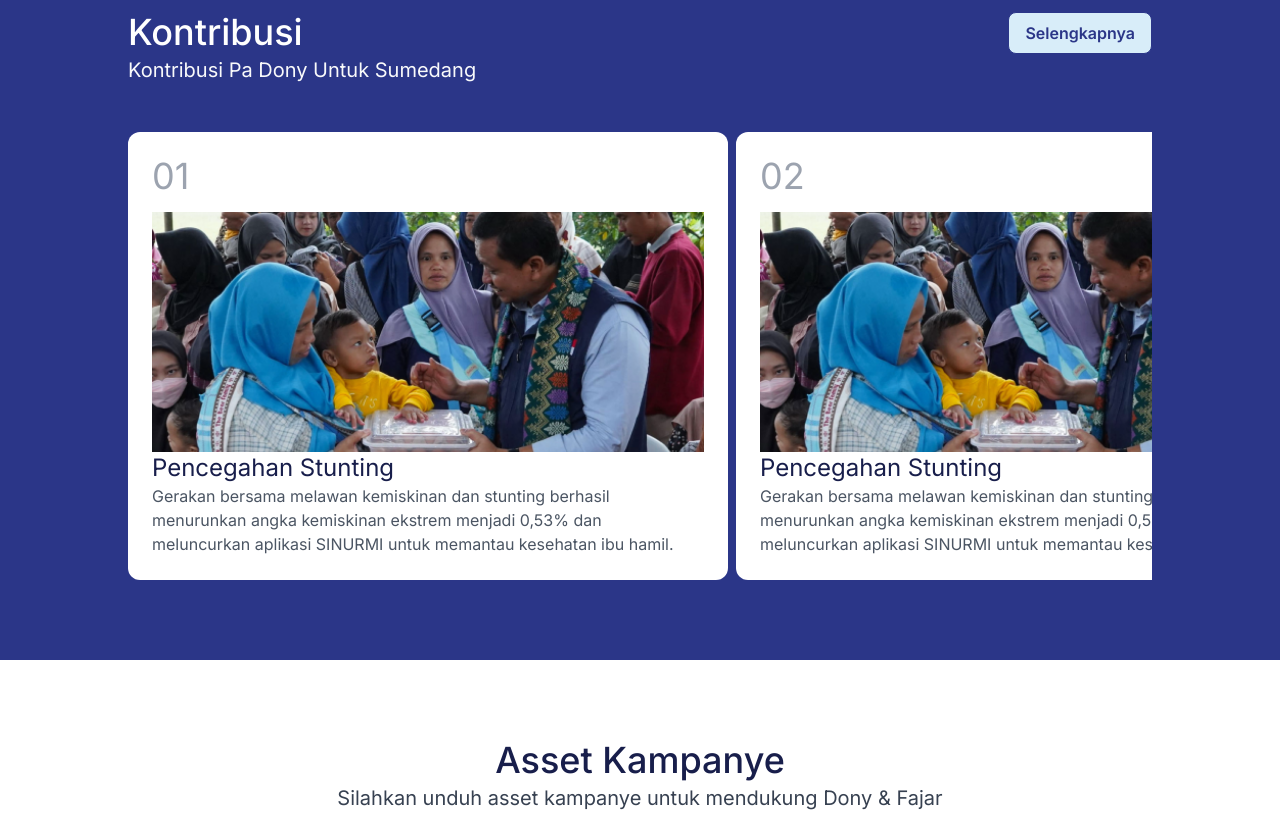
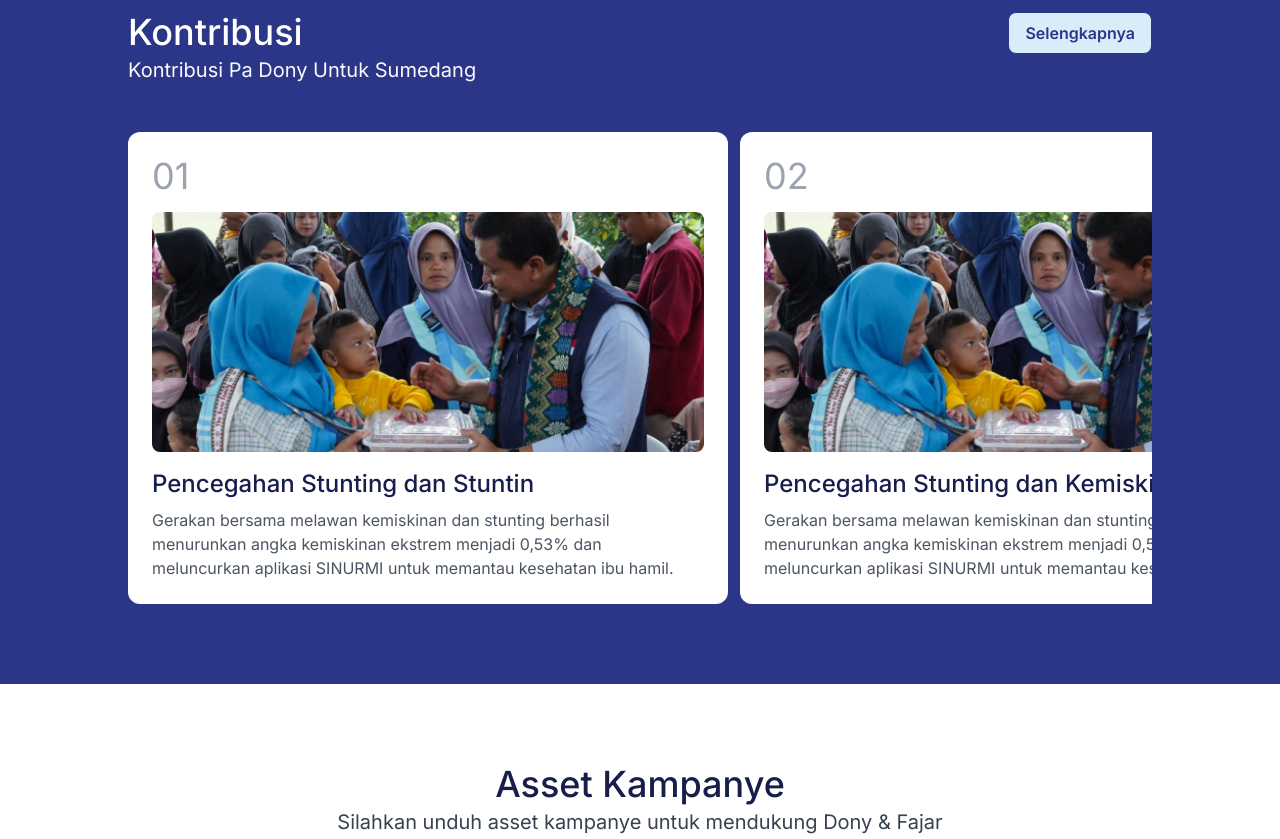
Before and after one commit to Firman47/dony-fajar, a website: page index.html in a window 1280 px wide. Shown: the part 4780-5619 px from the top of the page. Drawn offline with nearby package versions, Linux system fonts and the light colour scheme.

Commit message:
fix kontribusi

```diff
--- a/index.html
+++ b/index.html
@@ -270,69 +270,55 @@
       </div>
       <a href="blog.html" target="_blank" rel="noopener noreferrer" class="button-outline mt-4 md:mt-0">Selengkapnya</a>
     </div>
-    <div class="flex flex-row gap-2 no-scroll whitespace-nowrap scroll-smooth snap-x max-w-full mt-12">
+    <div class="flex flex-row gap-3 no-scroll overflow-x-auto scroll-smooth snap-x max-w-full mt-12">
       <!-- card 1 -->
-      <div class="flex flex-col rounded-xl bg-white p-6 min-w-[600px] snap-start">
+      <div class="flex flex-col rounded-xl bg-white p-6 w-[380px] xl:w-[600px] snap-start shrink-0 overflow-hidden">
         <div class="flex flex-col gap-4">
           <h2 class="text-4xl text-gray-400">01</h2>
-          <img src="assets/img/stunting.png" alt="" srcset="" class="h-60 w-auto object-cover">
+          <img src="assets/img/stunting.png" alt="" class="h-60 w-full object-cover rounded-lg">
         </div>
-        <div class="flex  flex-col">
-          <h3 class="text-2xl text-dark-blue-900">Pencegahan Stunting</h3>
-          <p class="text-gray-600 text-wrap">Gerakan bersama melawan kemiskinan dan stunting berhasil menurunkan
-            angka
-            kemiskinan
-            ekstrem menjadi 0,53% dan meluncurkan aplikasi SINURMI untuk memantau kesehatan ibu hamil.</p>
+        <div class="flex flex-col w-full">
+          <h3 class="text-2xl font-medium text-dark-blue-900 mt-4">Pencegahan Stunting dan Stuntin</h3>
+          <p class="text-gray-600 mt-2 break-words whitespace-normal">
+            Gerakan bersama melawan kemiskinan dan stunting berhasil menurunkan angka kemiskinan ekstrem menjadi 0,53%
+            dan meluncurkan aplikasi SINURMI untuk memantau kesehatan ibu hamil.
+          </p>
         </div>
       </div>
 
       <!-- card 2 -->
-      <div class="flex flex-col rounded-xl bg-white p-6 min-w-[600px] snap-start">
+      <div class="flex flex-col rounded-xl bg-white p-6 w-[380px] xl:w-[600px] snap-start shrink-0 overflow-hidden">
         <div class="flex flex-col gap-4">
           <h2 class="text-4xl text-gray-400">02</h2>
-          <img src="assets/img/stunting.png" alt="" srcset="" class="h-60 w-auto object-cover" />
+          <img src="assets/img/stunting.png" alt="" class="h-60 w-full object-cover rounded-lg">
         </div>
-        <div class="flex flex-col">
-          <h3 class="text-2xl text-dark-blue-900">Pencegahan Stunting</h3>
-          <p class="text-gray-600 text-wrap">
-            Gerakan bersama melawan kemiskinan dan stunting berhasil
-            menurunkan angka kemiskinan ekstrem menjadi 0,53% dan meluncurkan
-            aplikasi SINURMI untuk memantau kesehatan ibu hamil.
+        <div class="flex flex-col w-full">
+          <h3 class="text-2xl font-medium text-dark-blue-900 mt-4">Pencegahan Stunting dan Kemiskinan</h3>
+          <p class="text-gray-600 mt-2 break-words whitespace-normal">
+            Gerakan bersama melawan kemiskinan dan stunting berhasil menurunkan angka kemiskinan ekstrem menjadi 0,53%
+            dan meluncurkan aplikasi SINURMI untuk memantau kesehatan ibu hamil.
           </p>
         </div>
       </div>
 
       <!-- card 3 -->
-      <div class="flex flex-col rounded-xl bg-white p-6 min-w-[600px] snap-start">
+      <div class="flex flex-col rounded-xl bg-white p-6 w-[380px] xl:w-[600px] snap-start shrink-0 overflow-hidden">
         <div class="flex flex-col gap-4">
           <h2 class="text-4xl text-gray-400">03</h2>
-          <img src="assets/img/stunting.png" alt="" srcset="" class="h-60 w-auto object-cover" />
+          <img src="assets/img/stunting.png" alt="" class="h-60 w-full object-cover rounded-lg">
         </div>
-        <div class="flex flex-col">
-          <h3 class="text-2xl text-dark-blue-900">Pencegahan Stunting</h3>
-          <p class="text-gray-600 text-wrap">
-            Gerakan bersama melawan kemiskinan dan stunting berhasil
-            menurunkan angka kemiskinan ekstrem menjadi 0,53% dan meluncurkan
-            aplikasi SINURMI untuk memantau kesehatan ibu hamil.
+        <div class="flex flex-col w-full">
+          <h3 class="text-2xl font-medium text-dark-blue-900 mt-4">Pencegahan Stunting dan Pembangunan</h3>
+          <p class="text-gray-600 mt-2 break-words whitespace-normal">
+            Gerakan bersama melawan kemiskinan dan stunting berhasil menurunkan angka kemiskinan ekstrem menjadi 0,53%
+            dan meluncurkan aplikasi SINURMI untuk memantau kesehatan ibu hamil.
           </p>
         </div>
       </div>
+    </div>
 
-      <!-- card 4 -->
-      <div class="flex flex-col rounded-xl bg-white p-6 min-w-[600px] snap-start">
-        <div class="flex flex-col gap-4">
-          <h2 class="text-4xl text-gray-400">04</h2>
-          <img src="assets/img/stunting.png" alt="" srcset="" class="h-60 w-auto object-cover" />
-        </div>
-        <div class="flex flex-col">
-          <h3 class="text-2xl text-dark-blue-900">Pencegahan Stunting</h3>
-          <p class="text-gray-600 text-wrap">
-            Gerakan bersama melawan kemiskinan dan stunting berhasil
-            menurunkan angka kemiskinan ekstrem menjadi 0,53% dan meluncurkan
-            aplikasi SINURMI untuk memantau kesehatan ibu hamil.
-          </p>
-        </div>
-      </div>
+
+
     </div>
   </section>
   <section id="assets" class="px-4 md:px-16 xl:px-32 py-20">
@@ -459,7 +445,7 @@
     const cloSebanner = document.getElementById("close-banner");
     const banner = document.getElementById("banner");
     cloSebanner.addEventListener("click", function () {
-     banner.classList.toggle("hidden");
+      banner.classList.toggle("hidden");
     });
 
     function toggleMenu() {
```
Also changed, not shown: assets/css/style.css.
